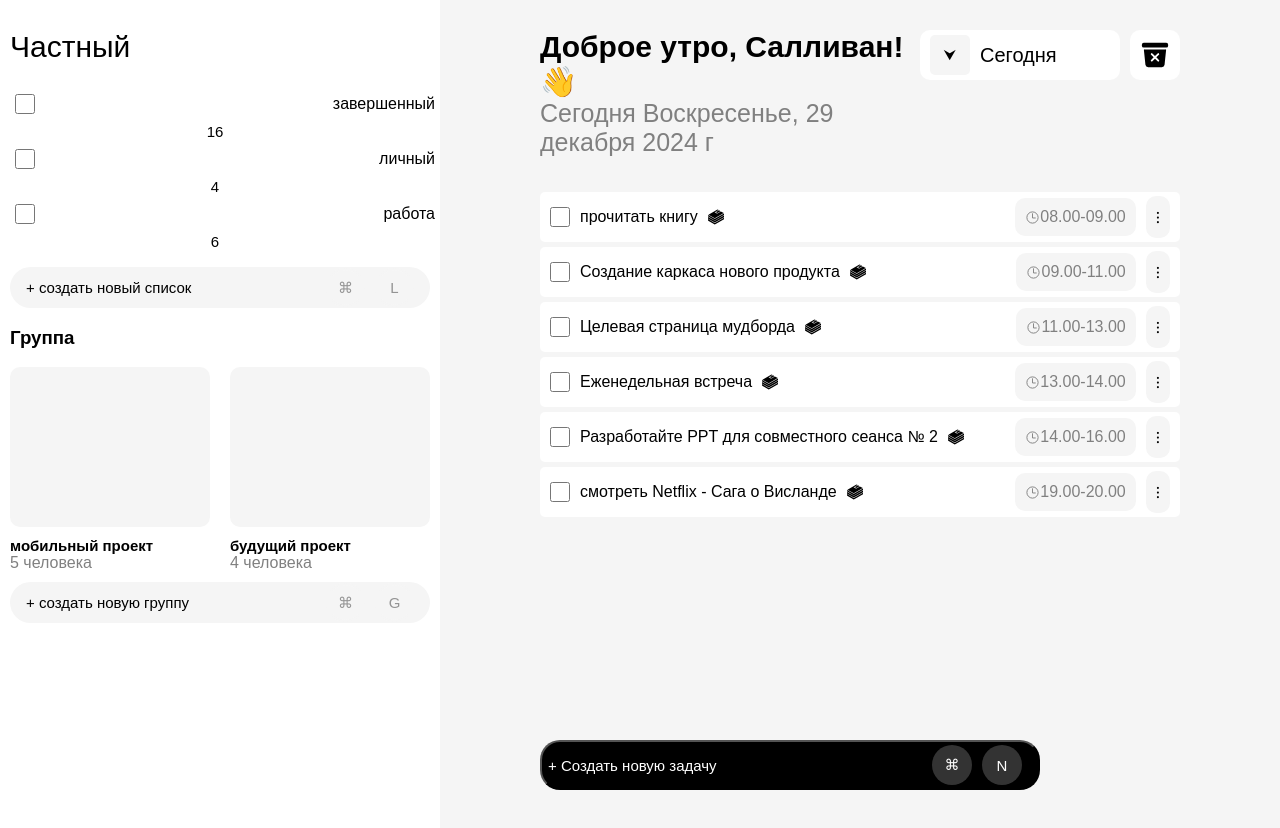
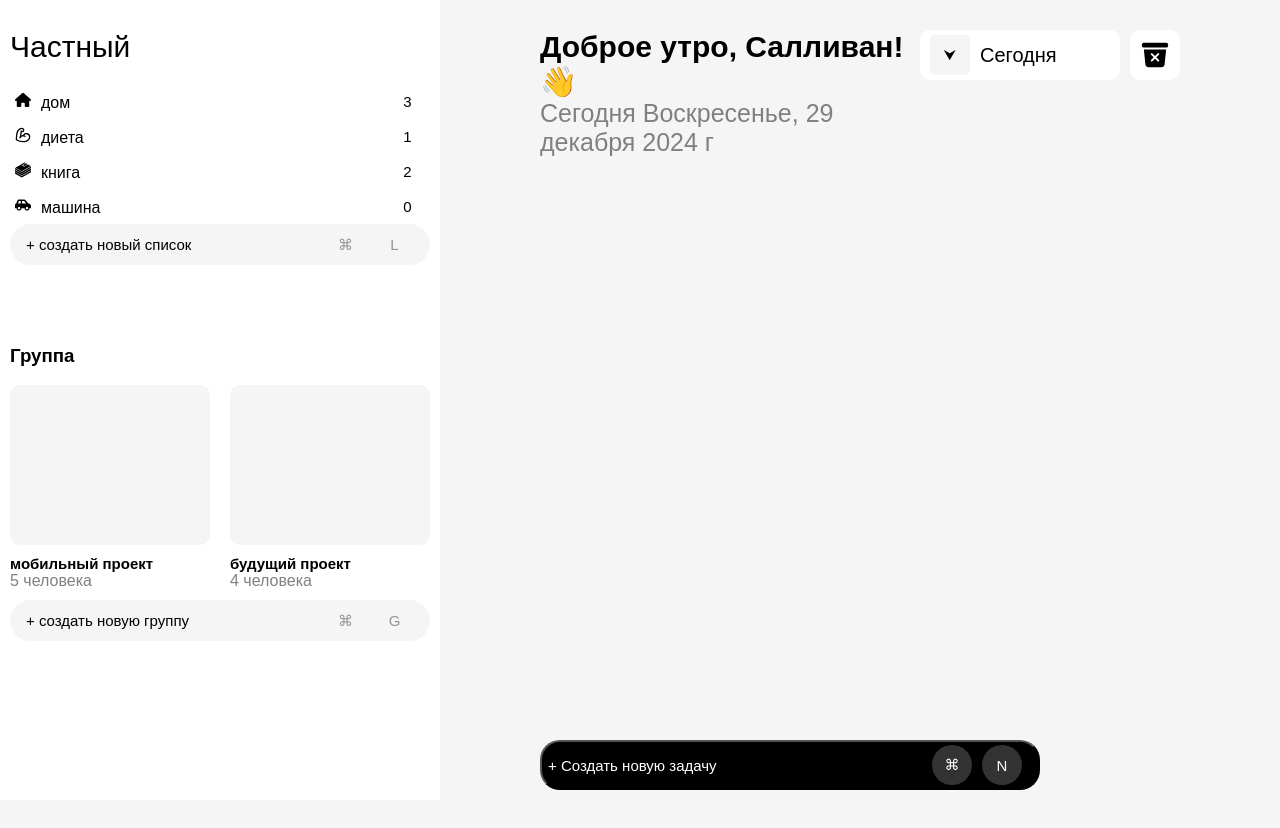
Before and after one commit to ayhan-gadjibalayev/todo-app, a React (Create React App) app: page / in a window 1280 px wide. Shown: the top 828 px of the page. After the commit the page ends 800 px from the top, so only its background shows below. Built offline with nearby package versions, Linux system fonts and the light colour scheme.

Commit message:
вылил

```diff
--- a/src/App.css
+++ b/src/App.css
@@ -14,7 +14,7 @@ body {
   background-color: #FFFFFF;
   display: flex;
   flex-direction: column;
-  height: 120vh;
+  height: 100vh;
 }
 
 .list {
--- a/src/App.js
+++ b/src/App.js
@@ -2,60 +2,150 @@ import "./App.css";
 import "./SidiBarItem.css";
 import CreateNewTask from "./components/CreateNewTask";
 import MobalProject from "./components/GroupItem";
-import ListButton from "./components/ListButton";
+import ListButton from "./components/CreateNewListWindow";
 import NavigationItem from "./components/NavigationItem";
 import HeaderToday from "./components/HeaderToday";
 import SidiBarItem from "./components/SidiBarItem";
 import React, { useState } from "react";
 import ReadBook from "./components/ReadBook";
+import { SiBookstack } from "react-icons/si";
+import { LuBicepsFlexed } from "react-icons/lu";
+import { FaHouse } from "react-icons/fa6";
+import { FaCarSide } from "react-icons/fa";
 
-function App() {
-  const [tasks, setTask] = useState([
+export default function App() {
+  const [active, setActive] = useState();
+  const [taskList, setTaskList] = useState([
+    {
+      name: "дом",
+      icon: <FaHouse />,
+      count: 3,
+      id: 1,
+      tasks: [
         {
           title: "прочитать книгу",
           date: "08.00-09.00",
           isChecked: false,
           id: 1,
+          parentId: 1,
         },
         {
           title: "Создание каркаса нового продукта",
           date: "09.00-11.00",
           isChecked: false,
           id: 2,
+          parentId: 1,
         },
         {
           title: "Целевая страница мудборда",
           date: "11.00-13.00",
           isChecked: false,
           id: 3,
+          parentId: 1,
         },
+      ],
+    },
+    {
+      name: "диета",
+      icon: <LuBicepsFlexed />,
+      count: 1,
+      id: 2,
+      tasks: [
         {
           title: "Еженедельная встреча",
           date: "13.00-14.00",
           isChecked: false,
           id: 4,
+          parentId: 2,
         },
+      ],
+    },
+    {
+      name: "книга",
+      icon: <SiBookstack />,
+      count: 2,
+      id: 3,
+      tasks: [
         {
           title: "Разработайте PPT для совместного сеанса № 2",
           date: "14.00-16.00",
           isChecked: false,
           id: 5,
+          parentId: 3,
         },
         {
           title: "смотреть Netflix - Сага о Висланде",
           date: "19.00-20.00",
           isChecked: false,
           id: 6,
+          parentId: 3,
+        },
+      ],
+    },
+    {
+      name: "машина",
+      icon: <FaCarSide />,
+      count: 0,
+      id: 4,
+      tasks: [],
     },
   ]);
 
-  const saveChange = (newTask) => {
-    setTask((prevTasks) => [...prevTasks, newTask]);
+  const saveChange = (newTask, parentId) => {
+    setTaskList((prevTasks) =>
+      prevTasks.map((task) =>
+        task.id === parentId
+          ? {
+              ...task,
+              tasks: [...task.tasks, newTask],
+              count: task.tasks.length + 1,
+            }
+          : task
+      )
+    );
   };
 
-  const onChange = (newTask) => {
-    const items = tasks.map((task) => task.id === newTask.id ? newTask : task)
-    setTask(() => items);
+  const onChange = (updatedTask) => {
+    setTaskList((prevTasks) =>
+      prevTasks.map((task) => {
+        if (task.id === updatedTask.parentId) {
+          return {
+            ...task,
+            tasks: task.tasks.map((task) =>
+              task.id === updatedTask.id ? updatedTask : task
+            ),
+          };
+        } else {
+          return task;
+        }
+      })
+    );
+  };
+
+  const addNewList = (listName) => {
+    const newList = {
+      name: listName,
+      icon: <FaHouse />,
+      count: "0",
+      id: Date.now(),
+      tasks: [],
+    };
+    setTaskList((prevTasks) => [...prevTasks, newList]);
+  };
+
+  const getTasks = () => {
+    const activeTask = taskList.find((task) => task.id === active);
+    return activeTask ? activeTask.tasks : [];
+  };
+
+  const deleteTask = (taskId) => {
+    setTaskList((prevTasks) =>
+      prevTasks.map((task) => ({
+        ...task,
+        tasks: task.tasks.filter((task) => task.id !== taskId),
+      }))
+    );
+    console.log(taskId)
 };
 
   return (
@@ -63,14 +153,18 @@ function App() {
       <div className="left-container">
         <span className="private">Частный</span>
         <div className="list">
-          <NavigationItem name="дом" icon="house" count="16" />
-          <SidiBarItem title="завершенный" count="16" />
-          <SidiBarItem title="личный" count="4" />
-          <SidiBarItem title="работа" count="6" />
-          <NavigationItem name="диета" icon="diet" count="11" />
-          <NavigationItem name="книга" icon="book" count="12" />
-          <NavigationItem name="машина" icon="car" count="13" />
-          <ListButton letter="L" text="+ создать новый список" />
+          <NavigationItem
+            taskList={taskList}
+            active={active}
+            setActive={setActive}
+          />
+          <ListButton
+            letter="L"
+            text="+ создать новый список"
+            addNewList={addNewList}
+          />
+
+          <SidiBarItem />
 
           <h3 style={{ marginLeft: "10px" }}>Группа</h3>
 
@@ -85,24 +179,33 @@ function App() {
             </div>
           </div>
 
-          <ListButton text="+ создать новую группу" letter="G" />
+          <ListButton
+            text="+ создать новую группу"
+            letter="G"
+            addNewList={addNewList}
+          />
         </div>
       </div>
       <div className="right-container">
-        <HeaderToday username="Салливан" />
+        <HeaderToday
+          username="Салливан"
+          buttondelete={deleteTask}
+          taskId={active}
+        />
 
         <div className="right-center-container">
-          {tasks.map((task) => (
+          {getTasks().map((task) => (
             <ReadBook
               key={task.id}
               task={task}
               onChange={onChange}
+              deleteTask={deleteTask}
+              isActive={active === task.parentId}
             />
           ))}
         </div>
-        <CreateNewTask saveChange={saveChange} />
+        <CreateNewTask saveChange={saveChange} active={active} />
       </div>
     </div>
   );
 }
-export default App;
--- /dev/null
+++ b/src/components/CreateNewListWindow.js
@@ -0,0 +1,43 @@
+import React, { useState } from "react";
+import ModalWindow from "./CreateNewTaskWindow";
+
+export default function ListButton(props) {
+  const [isModalOpen, setIsModalOpen] = useState(false);
+  const [taskInput, setTaskInput] = useState("");
+
+  const { text, letter, addNewList } = props;
+
+  const handleClick = () => {
+    const listName = "";
+    if (listName) {
+      addNewList(listName);
+    }
+    setTaskInput('')
+    setIsModalOpen((prev) => !prev);
+  };
+
+  return (
+    <>
+      <button className="list-bottom" onClick={handleClick}>
+        <span className="list-bottom-text">{text}</span>
+        <div style={{ display: "flex" }}>
+          <span className="letter-l">⌘</span>
+          <span className="letter-l">{letter}</span>
+        </div>
+      </button>
+      {isModalOpen && (
+        <ModalWindow
+          saveChange={() => setIsModalOpen(false)}
+          taskInput={taskInput}
+          setTaskInput={setTaskInput}
+          onSave={(input) => {
+            if (input) {
+              addNewList(input);
+            }
+            setIsModalOpen(false);
+          }}
+        />
+      )}
+    </>
+  );
+}
--- /dev/null
+++ b/src/components/CreateNewTaskWindow.js
@@ -0,0 +1,29 @@
+import React from "react";
+
+export default function ModalWindow(props) {
+  const { saveChange, taskInput, setTaskInput, onSave } = props;
+
+  return (
+    <div className="modalwindow">
+      <input
+        className="modal-input"
+        placeholder="Создать новую задачу"
+        value={taskInput}
+        onChange={(e) => setTaskInput(e.target.value)}
+      />
+      <textarea placeholder="добавить заметки" className="add-notes"></textarea>
+      <button
+        className="save-change"
+        onClick={() => {
+          if (onSave) {
+            onSave(taskInput);
+          } else {
+            saveChange();
+          }
+        }}
+      >
+        Сохранить
+      </button>
+    </div>
+  );
+}
--- a/src/components/HeaderToday.js
+++ b/src/components/HeaderToday.js
@@ -2,7 +2,7 @@ import React from "react";
 import { IoTrashBin } from "react-icons/io5";
 
 export default function HeaderToday(props) {
-  const { username, buttondelete } = props;
+  const { username, buttondelete, taskId } = props;
 
   const today = new Date();
 
@@ -43,8 +43,10 @@ export default function HeaderToday(props) {
           <span className="down-arrow">⮟</span>
           <span style={{ fontSize: "20px", marginLeft: "10px" }}>Сегодня</span>
         </div>
-        <IoTrashBin className="equals" onClick={buttondelete} />
+        <IoTrashBin className="equals" onClick={() => buttondelete(taskId)} />
+
+
+
       </div>
     </div>
-  );
-}
+  )};
--- a/src/components/ListButton.js
+++ /dev/null
@@ -1,16 +0,0 @@
-import React from "react";
-
-export default function ListButton (props) {
-
-    const { text, letter } = props
-
-    return (
-        <button className="list-bottom">
-        <span className="list-bottom-text">{text}</span>
-        <div style={{ display: "flex" }}>
-          <span className="letter-l">⌘</span>
-          <span className="letter-l">{letter}</span>
-        </div>
-      </button>
-    )
-}
--- a/src/components/ModalWindow.js
+++ /dev/null
@@ -1,18 +0,0 @@
-import React from "react";
-
-export default function ModalWindow(props) {
-    const { saveChange, taskInput, setTaskInput } = props;
-
-    return (
-        <div className="modalwindow">
-            <input
-                className="modal-input"
-                placeholder="Создать новую задачу"
-                value={taskInput}
-                onChange={(e) => setTaskInput(e.target.value)}
-            />
-            <textarea placeholder="добавить заметки" className="add-notes"></textarea>
-            <button className="save-change" onClick={saveChange}>Сохранить задачу</button>
-        </div>
-    )
-}
--- a/src/components/ReadBook.js
+++ b/src/components/ReadBook.js
@@ -25,7 +25,7 @@ export default function ReadBook(props) {
       </div>
       <div className="all-block-right">
         <div className="time">
-          <IoTimeOutline style={{ fontSize: "15px" }} />
+          <IoTimeOutline style={{ fontSize: "1px" }} />
           <span>{task.date}</span>
         </div>
         <span className="theer-dots">⁝</span>
--- a/src/components/SidiBarItem.js
+++ b/src/components/SidiBarItem.js
@@ -5,11 +5,10 @@ export default function SidiBarItem(props) {
 
   return (
       <div className="private-list">
-        <div className="list-item">
-          <input type="checkbox" className="checkbox" />
+        <div>
           <span className="list-container">{title}</span>
         </div>
-        <span className="number">{count}</span>
+        <span className="number" count={count}></span>
       </div>
   );
 }
```
Also changed, not shown: src/components/CreateNewTask.js (+9 -4 lines), src/index.js (+5 -5 lines). Lines whose indentation alone changed are shown as unchanged.
